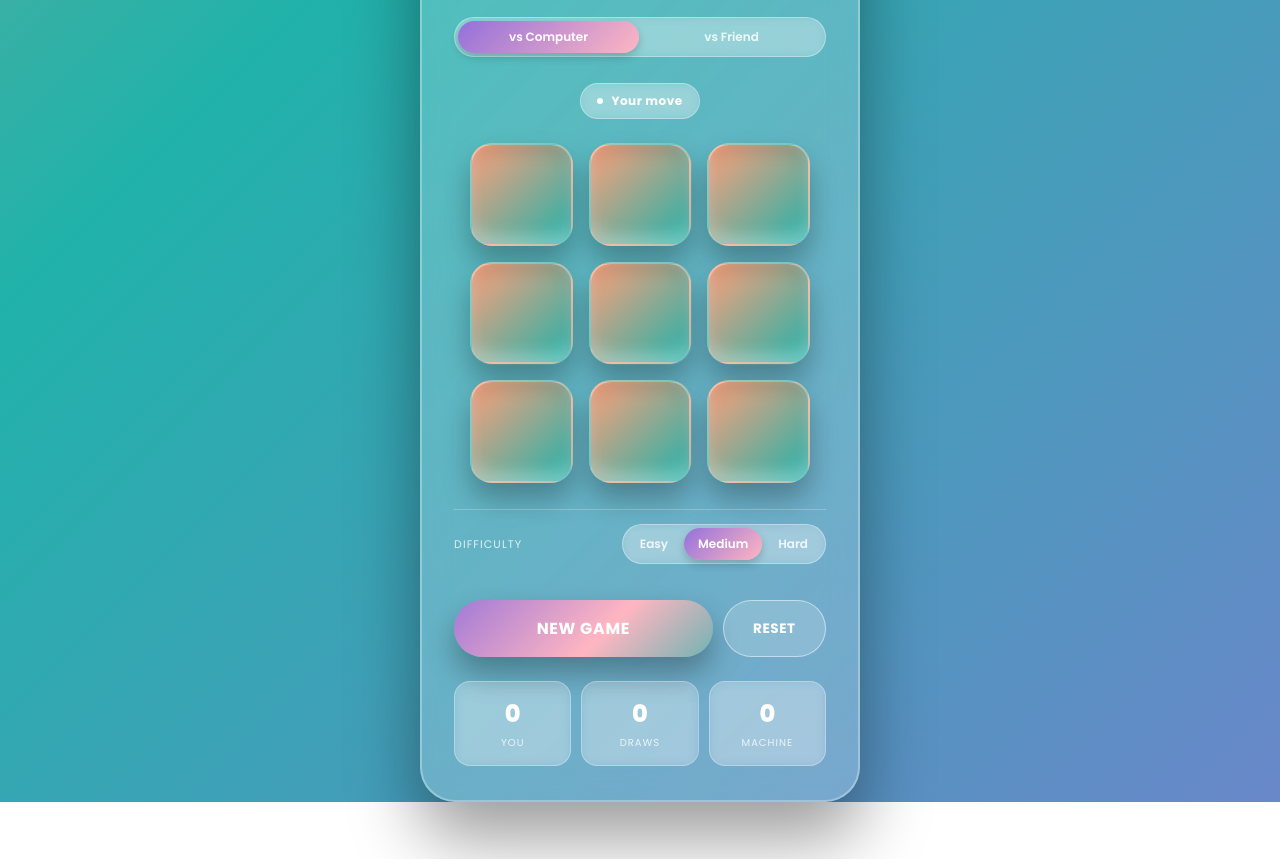
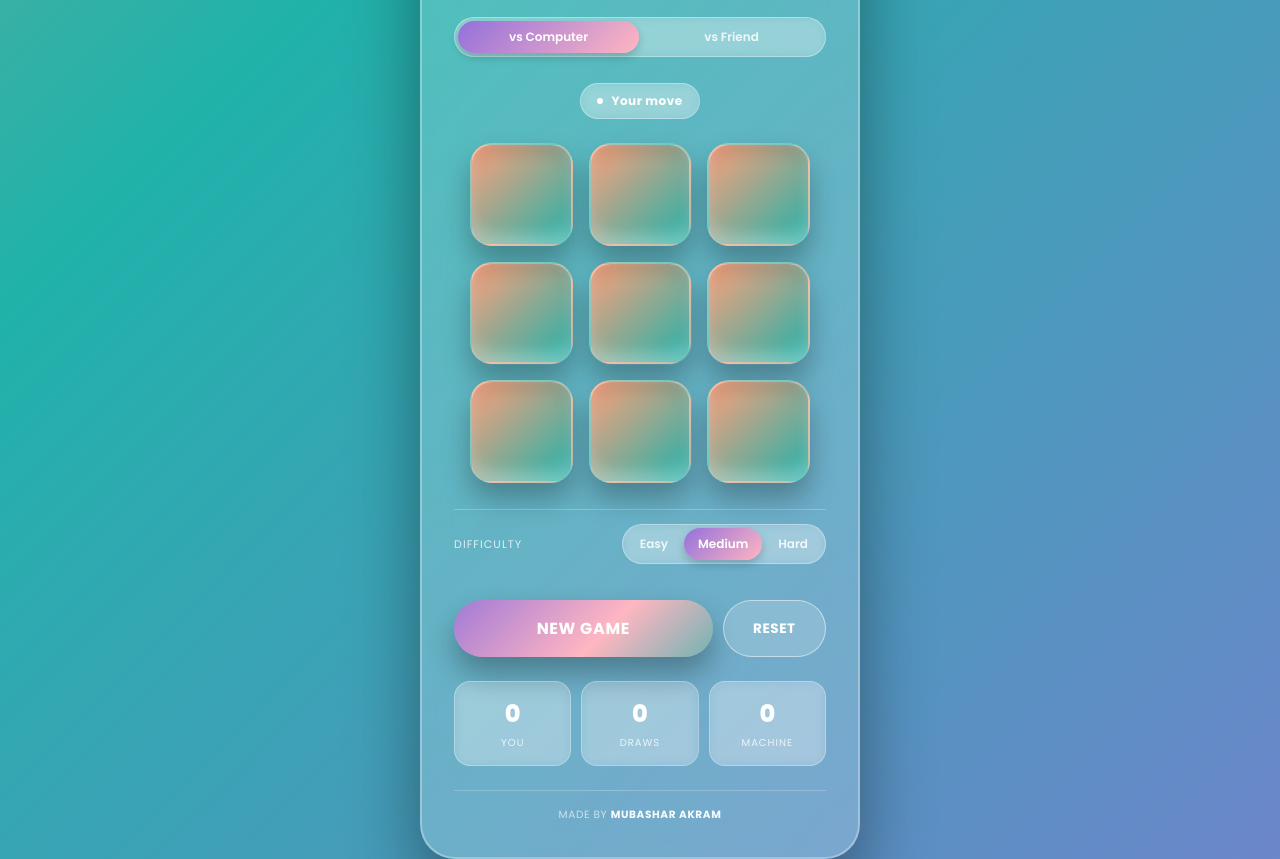
Before and after one commit to MubasharAkram05/Tic-Tac_Toe, a plain HTML site: page index.html in a window 1280 px wide. Shown: the part 199-1058 px from the top of the page. Before the commit the page ends 1001 px from the top, so only its background shows below. Drawn offline with Linux system fonts and the light colour scheme.

Commit message:
Add credit section to index.html
Added credit section to the HTML file.

```diff
--- a/index.html
+++ b/index.html
@@ -430,6 +430,20 @@
     background:rgba(255,255,255,0.3);
   }
 
+  .credit{
+    margin-top:24px;
+    padding-top:16px;
+    border-top:1px solid rgba(255,255,255,0.22);
+    font-size:10.5px;
+    letter-spacing:0.06em;
+    text-transform:uppercase;
+    color:rgba(255,255,255,0.65);
+  }
+  .credit span{
+    color:rgba(255,255,255,0.95);
+    font-weight:700;
+  }
+
   .scoreboard{
     margin-top:24px;
     display:grid;
@@ -509,6 +523,8 @@
       <div class="lbl" id="label-o">Machine</div>
     </div>
   </div>
+
+  <div class="credit">Made by <span>Mubashar Akram</span></div>
 </div>
 
 <div class="modal-overlay" id="names-modal">
@@ -526,6 +542,7 @@
     </div>
     <button class="reset-btn" id="names-start-btn">Start Game</button>
     <button class="modal-close-btn" id="names-cancel-btn">Close</button>
+    <div class="credit">Made by <span>Mubashar Akram</span></div>
   </div>
 </div>
 
@@ -536,6 +553,7 @@
     <p class="result-sub" id="result-sub">Nice moves.</p>
     <button class="reset-btn" id="result-play-again-btn">Play Again</button>
     <button class="modal-close-btn" id="result-close-btn">Close</button>
+    <div class="credit">Made by <span>Mubashar Akram</span></div>
   </div>
 </div>
 
```
